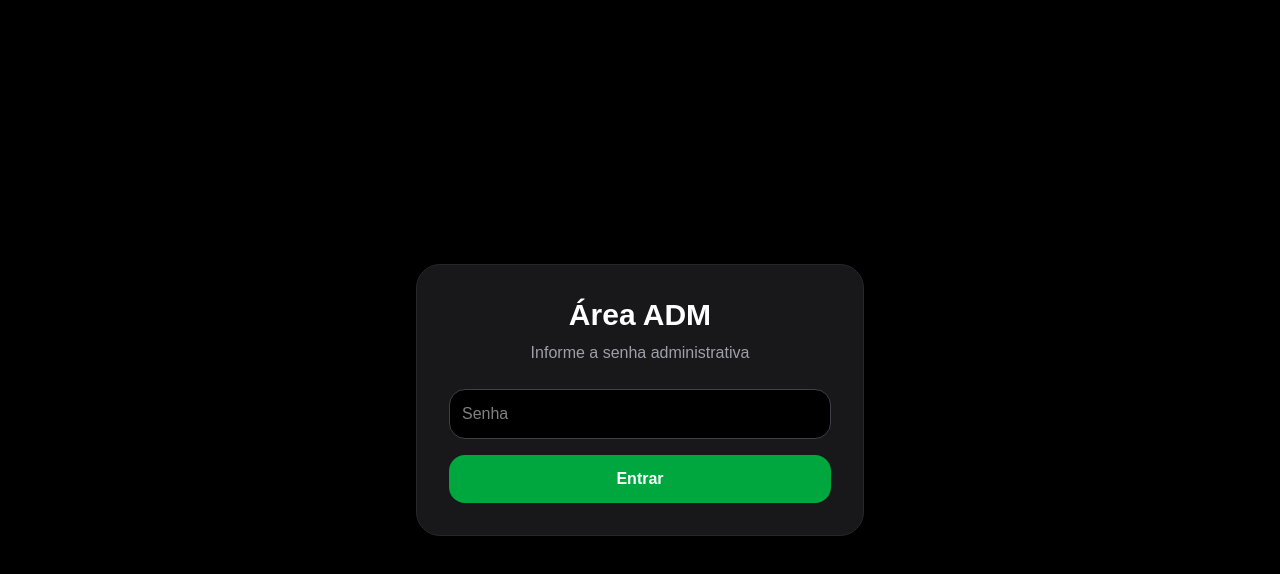
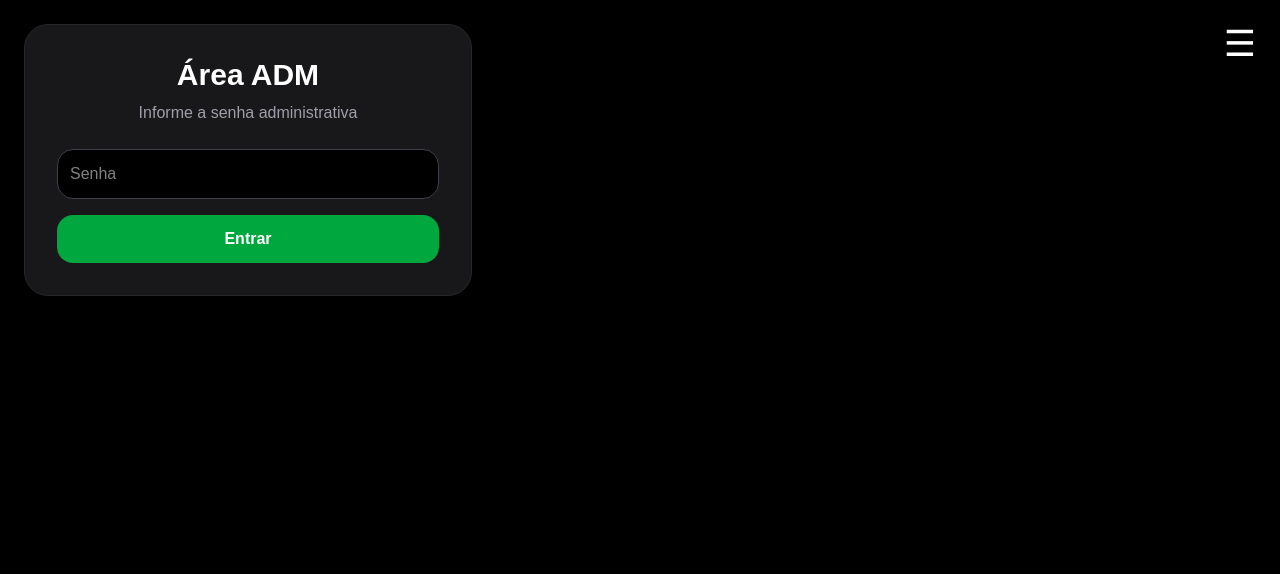
Before and after one commit to Alexandresenagraff/fichas-app, a Next.js app: page /adm in a window 1280 px wide. Shown: the top 574 px of the page. Built offline with nearby package versions, Linux system fonts and the light colour scheme.

Commit message:
nome qualquer

```diff
--- a/app/adm/page.tsx
+++ b/app/adm/page.tsx
@@ -5,6 +5,7 @@ import { useRouter } from "next/navigation";
 
 export default function Adm() {
   const [senha, setSenha] = useState("");
+  const [menuAberto, setMenuAberto] = useState(false);
   const router = useRouter();
 
   function entrar() {
@@ -16,12 +17,20 @@ export default function Adm() {
   }
 
   return (
-    <main className="min-h-screen bg-black flex items-center justify-center p-6">
-      <div className="w-full max-w-md bg-zinc-900 border border-zinc-800 rounded-3xl p-8">
+  <main className="min-h-screen bg-black p-6 relative">
 
-        <h1 className="text-3xl font-bold text-white text-center mb-2">
-          Área ADM
-        </h1>
+    <button
+      onClick={() => setMenuAberto(!menuAberto)}
+      className="absolute top-6 right-6 text-white text-4xl"
+    >
+      ☰
+    </button>
+
+    <div className="w-full max-w-md bg-zinc-900 border border-zinc-800 rounded-3xl p-8">
+
+      <h1 className="text-3xl font-bold text-white text-center mb-2">
+        Área ADM
+      </h1>
 
         <p className="text-zinc-400 text-center mb-6">
           Informe a senha administrativa
```
